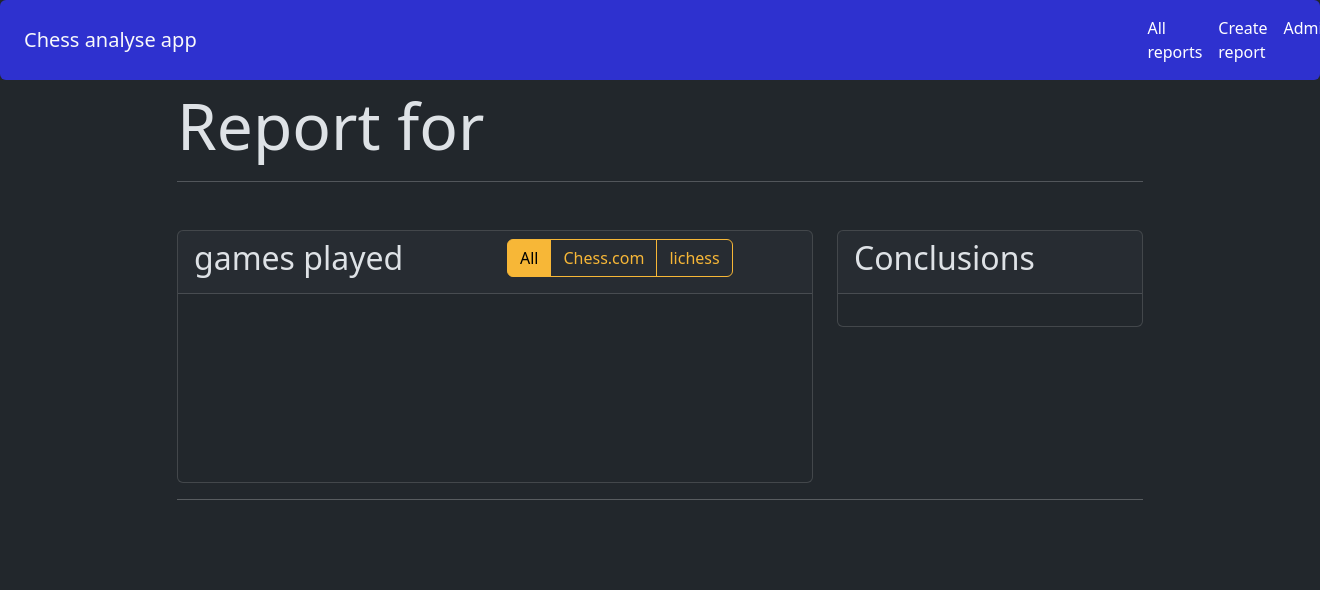
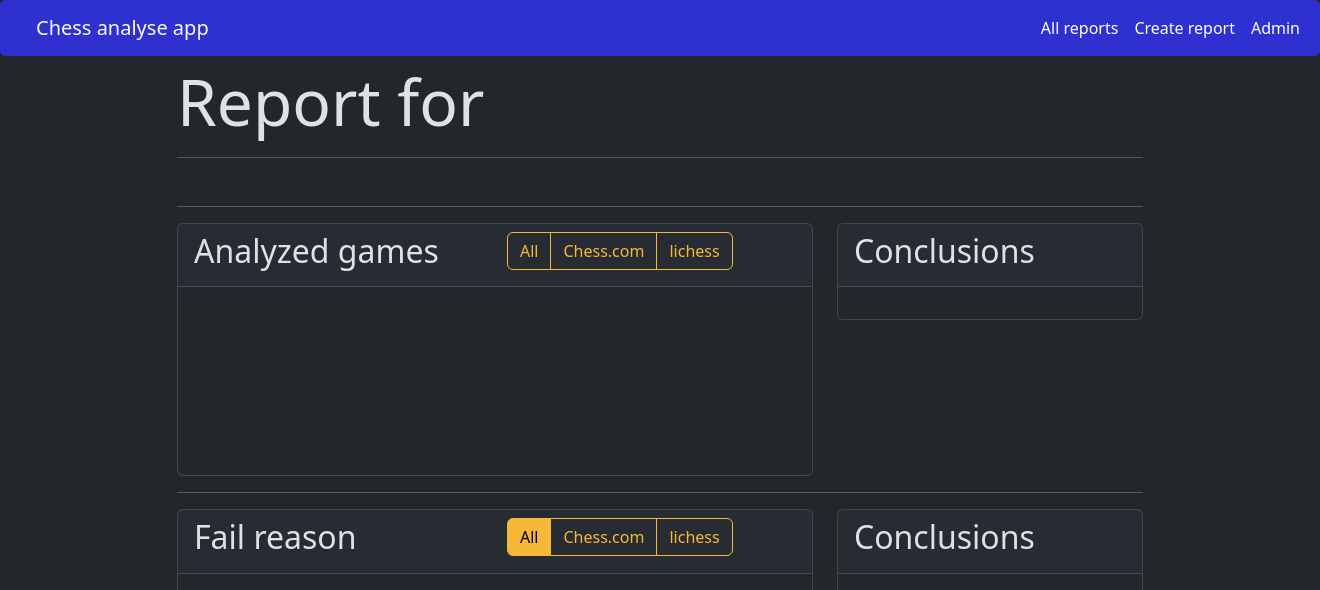
Before and after one commit to miskibin/chess-stats, a Django app: page /1/visualized in a window 1320 px wide; the page is wider, and only the part inside the window is pictured. Shown: the top 590 px of that part. Run offline with Django 4.2, Linux system fonts and the light colour scheme; tables that the repository leaves empty hold one stand-in row (values such as "Sample post"); data that the repository does not hold is empty; a map, chart or similar area stays blank; some libraries are stand-ins or nearby versions.

Commit message:
Visualization refactor

```diff
--- a/src/server/analyze_app/static/js/elo_over_time_chart.js
+++ b/src/server/analyze_app/static/js/elo_over_time_chart.js
@@ -1,39 +1,29 @@
-function elo_over_time_chart(player_elo_over_time) {
-  console.log(player_elo_over_time);
-
-  const data = {
+$(document).ready(function () {
+  const winRatioData = JSON.parse($("#data").text())["player_elo_over_time"];
+  const chart = createChart(winRatioData);
+  console.log(winRatioData);
+  function createChart(data) {
+    return new Chart($("#player_elo_over_time_chart"), {
+      type: "line", // Set the chart type to "line"
+      data: {
+        labels: data.map((entry) => entry.x), // Use the 'x' values as labels
         datasets: [
           {
-        label: "chess com elo",
-        data: player_elo_over_time,
-        fill: true,
-        backgroundColor: "rgba(72,72,176,0.2)",
-        borderColor: "#d048b6",
-        borderWidth: 4,
-        borderDash: [],
-        borderDashOffset: 0.0,
-        pointBackgroundColor: "#d048b6",
-        pointBorderColor: "rgba(255,255,255,0)",
-        pointHoverBackgroundColor: "#d048b6",
-        pointBorderWidth: 20,
-        pointHoverRadius: 4,
-        pointHoverBorderWidth: 15,
-        pointRadius: 4,
-        tension: 0.4,
+            label: "Win Ratio", // Label for the dataset
+            data: data.map((entry) => entry.y), // Use the 'y' values as data points
+            borderColor: "blue", // Line color
+            backgroundColor: "rgba(0, 0, 255, 0.2)", // Line fill color
+            borderWidth: 2, // Line width
+            pointRadius: 5, // Point size
+            pointBackgroundColor: "blue", // Point color
           },
         ],
-  };
-
-  const config = {
-    type: "line",
-    data: data,
+      },
       options: {
         plugins: {
           legend: {
             position: "bottom",
-
             labels: {
-            // This more specific font property overrides the global property
               font: {
                 size: 15,
               },
@@ -63,37 +53,118 @@ function elo_over_time_chart(player_elo_over_time) {
           },
         },
       },
-  };
-  return (elo_over_time_chart_object = new Chart(
-    document.getElementById("elo_over_time_chart").getContext("2d"),
-    config
-  ));
+    });
   }
-player_elo_over_time = JSON.parse(document.getElementById("data").textContent)[
-  "player_elo_over_time"
-];
-const chess_com_data = player_elo_over_time.filter(function (d) {
-  return d.host == "chess.com";
-});
-// get data where host is lichess.org
-const lichess_data = player_elo_over_time.filter(function (d) {
-  return d.host == "lichess.org";
+
+  // Initial chart setup
+  $("#player_elo_over_time_all").prop("checked", true);
+  updateChart(winRatioData);
+
+  $("#player_elo_over_time_all").click(() => updateChart(winRatioData));
+  $("#player_elo_over_time_chess_com").click(() =>
+    updateChart(winRatioData.filter((record) => record.host === "chess.com"))
+  );
+  $("#player_elo_over_time_lichess").click(() =>
+    updateChart(winRatioData.filter((record) => record.host === "lichess.org"))
+  );
+
+  function updateChart(data) {
+    chart.data.labels = data.map((entry) => entry.x);
+    chart.data.datasets[0].data = data.map((entry) => entry.y);
+    chart.update();
+  }
 });
 
-chart = elo_over_time_chart(chess_com_data);
-// on click of chess.com toggle
-document.getElementById("chess-com-elo").onclick = function () {
-  chart.destroy();
-  chart = elo_over_time_chart(chess_com_data);
-  chart.data.datasets[0].data = chess_com_data;
-  chart.data.datasets[0].label = "Chess.com Elo";
-  chart.update();
-};
-document.getElementById("lichess-elo").onclick = function () {
-  chart.destroy();
-  chart = elo_over_time_chart(lichess_data);
-  chart.data.datasets[0].label = "lichess Elo";
-  chart.data.datasets[0].borderColor = "rgba(255, 0, 232, 0.6)";
-  // ovveride the scale
-  chart.update();
-};
+// $(document).ready(function () {
+//   function createEloOverTimeChart(data, label, borderColor) {
+//     return new Chart($("#player_elo_over_time"), {
+//       type: "line",
+//       data: {
+//         datasets: [
+//           {
+//             label: label,
+//             data: data,
+//             fill: true,
+//             backgroundColor: "rgba(72,72,176,0.2)",
+//             borderColor: borderColor,
+//             borderWidth: 4,
+//             borderDash: [],
+//             borderDashOffset: 0.0,
+//             pointBackgroundColor: borderColor,
+//             pointBorderColor: "rgba(255,255,255,0)",
+//             pointHoverBackgroundColor: borderColor,
+//             pointBorderWidth: 20,
+//             pointHoverRadius: 4,
+//             pointHoverBorderWidth: 15,
+//             pointRadius: 4,
+//             tension: 0.4,
+//           },
+//         ],
+//       },
+//       options: {
+//         plugins: {
+//           legend: {
+//             position: "bottom",
+//             labels: {
+//               font: {
+//                 size: 15,
+//               },
+//             },
+//           },
+//         },
+//         responsive: true,
+//         scales: {
+//           x: {
+//             type: "time",
+//             time: {
+//               unit: "month",
+//             },
+//             ticks: {
+//               font: {
+//                 size: 15,
+//               },
+//             },
+//           },
+//           y: {
+//             stacked: true,
+//             ticks: {
+//               font: {
+//                 size: 15,
+//               },
+//             },
+//           },
+//         },
+//       },
+//     });
+//   }
+
+//   function updateChart(chart, data, label, borderColor) {
+//     chart.destroy();
+//     chart = createEloOverTimeChart(data, label, borderColor);
+//     chart.data.datasets[0].data = data;
+//     chart.data.datasets[0].label = label;
+//     chart.update();
+//     return chart;
+//   }
+
+//   const playerEloOverTime = JSON.parse($("#data").text())[
+//     "player_elo_over_time"
+//   ];
+//   const chessComData = playerEloOverTime.filter((d) => d.host === "chess.com");
+//   const lichessData = playerEloOverTime.filter((d) => d.host === "lichess.org");
+
+//   let chart = createEloOverTimeChart(chessComData, "Chess.com Elo", "#d048b6");
+
+//   $("#player_elo_over_chess_com").click(function () {
+//     chart = updateChart(chart, chessComData, "Chess.com Elo", "#d048b6");
+//   });
+
+//   $("#player_elo_over_time_lichess").click(function () {
+//     chart = updateChart(
+//       chart,
+//       lichessData,
+//       "lichess Elo",
+//       "rgba(255, 0, 232, 0.6)"
+//     );
+//   });
+// });
--- a/src/server/analyze_app/static/js/win_ratio_chart.js
+++ b/src/server/analyze_app/static/js/win_ratio_chart.js
@@ -1,115 +1,50 @@
-function win_ratio_chart(win_ratio) {
+$(document).ready(function () {
   const labels = ["Win", "Draw", "Loss"];
-  const data = {
+  const winRatioData = JSON.parse($("#data").text())["win_ratio_per_color"];
+  const chart = createChart(winRatioData["total"]);
+
+  function createChart(data) {
+    return new Chart($("#win_ratio_per_color_chart"), {
+      type: "bar",
+      data: {
         labels: labels,
-
         datasets: [
           {
-        label: `White (total ${win_ratio.white.reduce((a, b) => a + b, 0)})`,
-        data: win_ratio.white,
-        borderWidth: 2,
-        backgroundColor: "rgba(183, 183, 183, 1)",
-        borderColor: "rgba(0, 0, 0, 1)",
-        borderRadius: 2,
-        borderSkipped: false,
+            data: data.white,
           },
           {
-        backgroundColor: "rgba(26, 24, 25, 1)",
-        borderColor: "rgba(222, 236, 236, 1)",
-        label: `Black (total ${win_ratio.black.reduce((a, b) => a + b, 0)})`,
-        data: win_ratio.black,
-        borderWidth: 2,
-        borderRadius: 2,
-        borderSkipped: false,
+            data: data.black,
           },
         ],
-  };
-
-  const config = {
-    type: "bar",
-    data: data,
+      },
       options: {
         plugins: {
-        legend: {
-          position: "bottom",
-
-          labels: {
-            // This more specific font property overrides the global property
-            font: {
-              size: 15,
+          legend: { position: "bottom" },
         },
       },
-        },
-      },
-      responsive: true,
-      scales: {
-        x: {
-          ticks: {
-            font: {
-              size: 15,
-            },
-          },
-        },
-        y: {
-          ticks: {
-            font: {
-              size: 15,
-            },
-          },
-        },
-      },
-    },
-  };
-  const myChart = new Chart(document.getElementById("win_ratio_chart"), config);
-  return myChart;
+    });
   }
 
-const win_ratio_data = JSON.parse(document.getElementById("data").textContent)[
-  "win_ratio_per_color"
-];
-console.log(data);
-const chess_com_win_ratio = win_ratio_data["chess.com"];
-const lichess_win_ratio = win_ratio_data["lichess.org"];
-total_data = win_ratio_data["total"];
-
-ratio_chart = win_ratio_chart(total_data);
-
-document.getElementById("win-ratio").onclick = function () {
-  ratio_chart.data.datasets[0].data = total_data["white"];
-  ratio_chart.data.datasets[1].data = total_data["black"];
-  ratio_chart.data.datasets[0].label = `White (total ${total_data[
-    "white"
-  ].reduce((a, b) => a + b, 0)})`;
-  ratio_chart.data.datasets[1].label = `Black (total ${total_data[
-    "black"
-  ].reduce((a, b) => a + b, 0)})`;
-
-  ratio_chart.update();
-};
-
-// toggle between chess.com and lichess.org data
-document.getElementById("chess-com-win-ratio").onclick = function () {
-  ratio_chart.data.datasets[0].data = chess_com_win_ratio["white"];
-  ratio_chart.data.datasets[1].data = chess_com_win_ratio["black"];
-  ratio_chart.data.datasets[0].label = `White (total ${chess_com_win_ratio[
-    "white"
-  ].reduce((a, b) => a + b, 0)})`;
-  ratio_chart.data.datasets[1].label = `Black (total ${chess_com_win_ratio[
-    "black"
-  ].reduce((a, b) => a + b, 0)})`;
-
-  ratio_chart.update();
-};
-
-document.getElementById("lichess-win-ratio").onclick = function () {
-  ratio_chart.data.datasets[0].data = lichess_win_ratio["white"];
-  ratio_chart.data.datasets[1].data = lichess_win_ratio["black"];
-  ratio_chart.data.datasets[0].label = `White (total ${lichess_win_ratio[
-    "white"
-  ].reduce((a, b) => a + b, 0)})`;
-  ratio_chart.data.datasets[1].label = `Black (total ${lichess_win_ratio[
-    "black"
-  ].reduce((a, b) => a + b, 0)})`;
-
-  ratio_chart.update();
-};
+  function updateChart(data) {
+    chart.data.datasets[0].data = data.white;
+    chart.data.datasets[1].data = data.black;
+    chart.data.datasets[0].label = `White (total ${data.white.reduce(
+      (a, b) => a + b,
+      0
+    )})`;
+    chart.data.datasets[1].label = `Black (total ${data.black.reduce(
+      (a, b) => a + b,
+      0
+    )})`;
+    chart.update();
+  }
+  $("#win_ratio_per_color_all").prop("checked", true);
+  updateChart(winRatioData["total"]);
+  $("#win_ratio_per_color_all").click(() => updateChart(winRatioData["total"]));
+  $("#win_ratio_per_color_chess_com").click(() =>
+    updateChart(winRatioData["chess.com"])
+  );
+  $("#win_ratio_per_color_lichess").click(() =>
+    updateChart(winRatioData["lichess.org"])
+  );
+});
--- a/src/server/analyze_app/templates/base.html
+++ b/src/server/analyze_app/templates/base.html
@@ -23,6 +23,7 @@
     />
 
     <link rel="stylesheet" href="../static/css/bootstrap.min.css" />
+    <script src="https://ajax.googleapis.com/ajax/libs/jquery/3.6.4/jquery.min.js"></script>
     <script src="../static/js/bootstrap.min.js" defer></script>
   </head>
   <body class="d-flex flex-column h-100 w-100">
--- a/src/server/analyze_app/templates/index.html
+++ b/src/server/analyze_app/templates/index.html
@@ -5,7 +5,9 @@
 <div class="background-div">
   <section>
     <div class="row justify-content-center m-0">
-      <h1 class="display-1 text-center m-5 hidden">Welcome.</h1>
+      <h1 class="display-1 text-center m-5 hidden">
+        <span class="text-danger">W</span>elcome.
+      </h1>
       <hr class="col-8" />
       <p class="m-2 col-8 fs-4 m-4">
         We are
--- a/src/server/analyze_app/templates/navbar.html
+++ b/src/server/analyze_app/templates/navbar.html
@@ -1,10 +1,11 @@
 <nav class="navbar bg-primary sticky-top navbar-expand-md rounded">
+  <div class="container-fluid">
     <a class="navbar-brand text-light p-4 pb-0 pt-0" href="/">
       <i class="fa-solid fa-chess-king fa-2x"></i>
       Chess analyse app
     </a>
+    <div class="d-flex">
       <div class="collapse navbar-collapse" id="navbarCollapse">
-    <div class="col-10"></div>
         <ul class="col navbar-nav mr-5 d-flex">
           <li class="nav-item">
             <a class="nav-link active" aria-current="page" href="/reports"
@@ -17,8 +18,12 @@
             >
           </li>
           <li class="nav-item">
-        <a class="nav-link active" aria-current="page" href="/admin">Admin</a>
+            <a class="nav-link active" aria-current="page" href="/admin"
+              >Admin</a
+            >
           </li>
         </ul>
       </div>
+    </div>
+  </div>
 </nav>
--- a/src/server/analyze_app/templates/report_visualized.html
+++ b/src/server/analyze_app/templates/report_visualized.html
@@ -4,7 +4,10 @@
       <div class="card-header">
         <div class="row">
           <div class="col-sm-6 text-left">
-            <h2 class="card-title">games played</h2>
+            {% load custom_filters %}
+            <h2 class="card-title">
+              {{ statistic_name | snake_to_user_readable }}
+            </h2>
           </div>
           <div class="col-sm-6">
             <div class="btn-group" role="group">
@@ -12,29 +15,37 @@
                 type="radio"
                 class="btn-check"
                 name="btnradio"
-                id="btnradio1"
+                id="{{statistic_name}}_all"
                 autocomplete="off"
                 checked
               />
-              <label class="btn btn-outline-warning" for="btnradio1">All</label>
+              <label
+                class="btn btn-outline-warning"
+                for="{{statistic_name}}_all"
+                >All</label
+              >
               <input
                 type="radio"
                 class="btn-check"
                 name="btnradio"
-                id="btnradio2"
+                id="{{statistic_name}}_chess_com"
                 autocomplete="off"
               />
-              <label class="btn btn-outline-warning" for="btnradio2"
+              <label
+                class="btn btn-outline-warning"
+                for="{{statistic_name}}_chess_com"
                 >Chess.com</label
               >
               <input
                 type="radio"
                 class="btn-check"
                 name="btnradio"
-                id="btnradio3"
+                id="{{statistic_name}}_lichess"
                 autocomplete="off"
               />
-              <label class="btn btn-outline-warning" for="btnradio3"
+              <label
+                class="btn btn-outline-warning"
+                for="{{statistic_name}}_lichess"
                 >lichess</label
               >
             </div>
@@ -42,7 +53,7 @@
         </div>
       </div>
       <div class="card-body">
-        <canvas id="win_ratio_chart"></canvas>
+        <canvas id="{{statistic_name}}_chart"></canvas>
       </div>
     </div>
   </div>
@@ -66,5 +77,3 @@
     </div>
   </div>
 </div>
-
-<hr class="text-light" />
--- a/src/server/analyze_app/templates/visualized_wraper.html
+++ b/src/server/analyze_app/templates/visualized_wraper.html
@@ -1,10 +1,14 @@
 {% extends 'base.html' %} {% block extra_head %}
 <script src="https://cdn.jsdelivr.net/npm/chart.js"></script>
-<script src="https://cdn.jsdelivr.net/npm/chart.js/dist/chart.min.js"></script>
+
 <script src="https://cdn.jsdelivr.net/npm/chartjs-adapter-date-fns/dist/chartjs-adapter-date-fns.bundle.min.js"></script>
 <script src="../static/js/win_ratio_chart.js" defer></script>
+<script src="../static/js/openings_chart.js" defer></script>
+<script src="../static/js/mistakes_per_phase_chart.js" defer></script>
+<script src="../static/js/elo_over_time_chart.js" defer></script>
 {% endblock %} {% block content %}
 <h4>{{ object|json_script:"data" }}</h4>
+
 <div class="row align-items-center justify-content-center m-0">
   <div class="contianer col-9">
     <h1 class="display-3">
@@ -23,7 +27,11 @@
       ({{object.analyzed_games}}/{{object.games_num}})
     </div>
     {% endif %}
-    <div class="rounded mt-5">{% include 'report_visualized.html' %}</div>
+    <div class="rounded mt-5">
+      {%for statistic_name in object.keys%}
+      <hr class="text-light" />
+      {% include 'report_visualized.html'%} {% endfor %}
+    </div>
   </div>
 </div>
 {% endblock %}
--- /dev/null
+++ b/src/server/analyze_app/templatetags/custom_filters.py
@@ -0,0 +1,10 @@
+from django import template
+from django.utils.text import capfirst
+
+register = template.Library()
+
+
+@register.filter(name="snake_to_user_readable")
+def snake_to_user_readable(value):
+    words = value.split("_")
+    return words[0].capitalize() + " " + " ".join(word.lower() for word in words[1:])
--- a/src/server/analyze_app/views.py
+++ b/src/server/analyze_app/views.py
@@ -89,7 +89,8 @@ class VisualizedReportDetailView(DetailView):
         conclusion_maker = ConclusionsMaker(data, LOGGER)
         conclusions = conclusion_maker.asdict()
         # merge dicts
-        return {**data, **conclusions}
+        # return {**data, **conclusions}
+        return data
 
     def get_absolute_url(self):
         return reverse("report:report-visualized", kwargs={"id": self.id})
```
Also changed, not shown: src/server/analyze_app/queries.py (+24 -24 lines), src/server/analyze_app/templatetags/__init__.py (added). Lines whose indentation alone changed are shown as unchanged.
